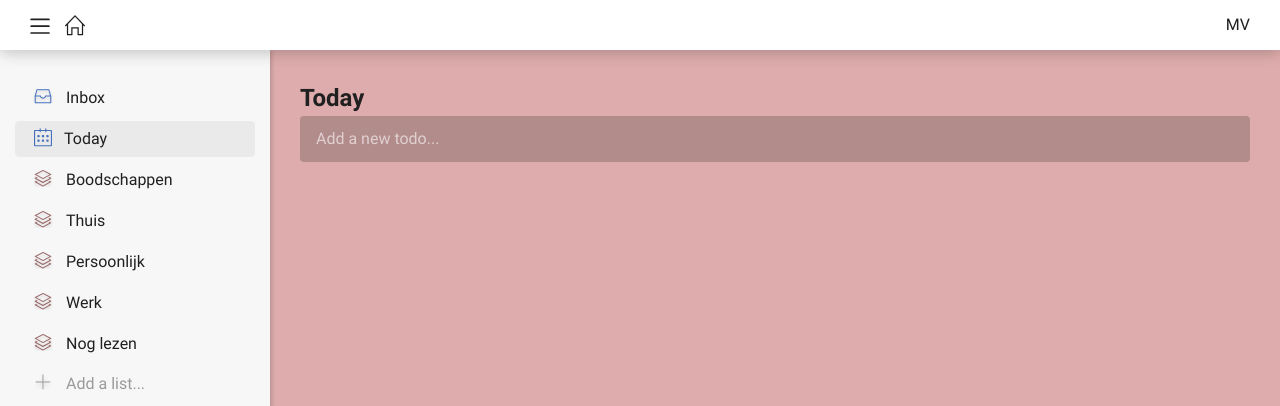
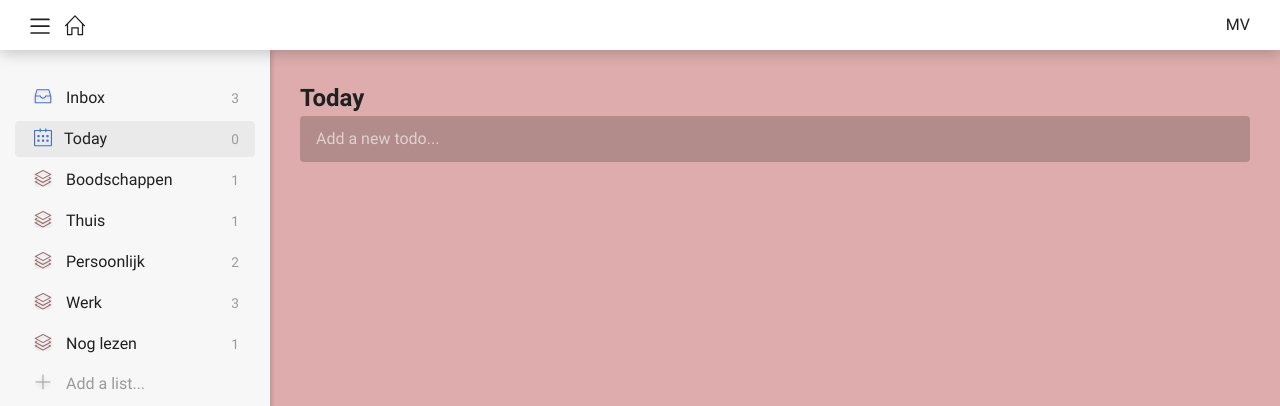
Before and after one commit to corneelonline/vue-3-todoapp, a Vue app: page /app/today in a window 1280 px wide. Shown: the top 406 px of the page. Built offline with nearby package versions, Linux system fonts and the light colour scheme.

Commit message:
Add todo count for each list in the AppSidebar

```diff
--- a/src/components/AppSidebar.vue
+++ b/src/components/AppSidebar.vue
@@ -1,10 +1,25 @@
 <script setup>
-import { ref } from "vue";
+import { ref, computed } from "vue";
 import { RouterLink } from "vue-router";
 import IconInbox from "./icons/IconInbox.vue";
 import IconCalendar from "./icons/IconCalendar.vue";
 import IconList from "./icons/IconList.vue";
 import IconAdd from "./icons/IconAdd.vue";
+import { useTodoStore } from "../stores/TodoStore";
+
+const todoStore = useTodoStore();
+todoStore.fetchTodos();
+const todoCount = computed(() => {
+  return (listId) => {
+    let todos;
+    if (listId === "today") {
+      todos = todoStore.todosOpenToday();
+    } else {
+      todos = todoStore.todosOpen(listId);
+    }
+    return todos.length;
+  };
+});
 
 // eslint-disable-next-line no-unused-vars
 const props = defineProps({
@@ -30,14 +45,17 @@ const handleSubmit = () => {
       <li class="inbox">
         <span class="icon"><IconInbox /></span>
         <RouterLink to="/app/list/inbox">Inbox</RouterLink>
+        <span class="todo-count">{{ todoCount("inbox") }}</span>
       </li>
       <li class="today">
         <span class="icon"><IconCalendar /></span>
         <RouterLink to="/app/today">Today</RouterLink>
+        <span class="todo-count">{{ todoCount("today") }}</span>
       </li>
       <li v-for="list in lists" :key="list.id" class="user-defined">
         <span class="icon"><IconList /></span>
         <RouterLink :to="`/app/list/${list.id}`">{{ list.title }}</RouterLink>
+        <span class="todo-count">{{ todoCount(list.id) }}</span>
       </li>
     </ul>
     <form class="add-list" @submit.prevent="handleSubmit">
@@ -105,6 +123,7 @@ li {
 li a {
   text-decoration: none;
   display: block;
+  flex-grow: 1;
 }
 
 li span.icon {
@@ -130,6 +149,11 @@ li:has(.router-link-active) {
   background-color: var(--color-bg-list-active);
   border: 1px solid var(--color-bg-list-active);
   border-radius: 4px;
+}
+
+li span.todo-count {
+  color: var(--color-text-lighter);
+  font-size: 85%;
 }
 
 form.add-list .form-field {
--- a/src/data/todos.json
+++ b/src/data/todos.json
@@ -75,7 +75,7 @@
     "id": "989ba86c-3a79-11ed-a39b-fbc2df9f22aa",
     "title": "In porta massa mattis",
     "completed": false,
-    "dueDate": "2022-11-24",
+    "dueDate": "2022-11-26",
     "notes": "This is a small description of this todo item.",
     "parentId": "",
     "listId": "63b69fc6-3a79-11ed-b15c-ebf50007dd32"
@@ -93,7 +93,7 @@
     "id": "989ba8a8-3a79-11ed-a39d-f7ac13c269b8",
     "title": "Mauris ante mauris",
     "completed": true,
-    "dueDate": "2022-10-24",
+    "dueDate": "2022-10-26",
     "notes": "",
     "parentId": "",
     "listId": "63b69fc6-3a79-11ed-b15c-ebf50007dd32"
@@ -102,13 +102,13 @@
     "id": "1298e624-3a7b-11ed-973c-a716d0a1dd7d",
     "title": "Mauris ut convallis leo",
     "completed": true,
-    "dueDate": "2022-10-24",
+    "dueDate": "2022-10-26",
     "notes": "",
     "parentId": "",
     "listId": "63b69fc6-3a79-11ed-b15c-ebf50007dd32"
   },
   {
-    "id": "1298e732-3a7b-11ed-973d-241dffefd07b",
+    "id": "1298e732-3a7b-11ed-973d-261dffefd07b",
     "title": "Aliquam erat volutpat",
     "completed": false,
     "dueDate": "",
@@ -120,7 +120,7 @@
     "id": "1298e75a-3a7b-11ed-973e-b37a2d49f317",
     "title": "Etiam in commodo metus",
     "completed": false,
-    "dueDate": "2022-10-24",
+    "dueDate": "2022-10-26",
     "notes": "",
     "parentId": "",
     "listId": "63b69fe4-3a79-11ed-b15d-ffc143520ee5"
--- a/src/stores/TodoStore.js
+++ b/src/stores/TodoStore.js
@@ -1,5 +1,7 @@
 import { defineStore, acceptHMRUpdate } from "pinia";
 import { v4 as uuid } from "uuid";
+
+const currentDate = new Date().toJSON().slice(0, 10);
 
 export const useTodoStore = defineStore("TodoStore", {
   state: () => {
@@ -10,10 +12,30 @@ export const useTodoStore = defineStore("TodoStore", {
     };
   },
   getters: {
-    todosOpen: (state) =>
-      state.todos.filter((todo) => todo.completed === false),
-    todosClosed: (state) =>
-      state.todos.filter((todo) => todo.completed === true),
+    todosOpenToday: (state) => {
+      return () =>
+        state.todos.filter(
+          (todo) => todo.dueDate === currentDate && todo.completed === false
+        );
+    },
+    todosClosedToday: (state) => {
+      return () =>
+        state.todos.filter(
+          (todo) => todo.dueDate === currentDate && todo.completed === true
+        );
+    },
+    todosOpen: (state) => {
+      return (listId) =>
+        state.todos.filter(
+          (todo) => todo.listId === listId && todo.completed === false
+        );
+    },
+    todosClosed: (state) => {
+      return (listId) =>
+        state.todos.filter(
+          (todo) => todo.listId === listId && todo.completed === true
+        );
+    },
     currentDateLong: (state) => {
       const dateOptions = {
         timeZone: "UTC",
@@ -31,16 +53,10 @@ export const useTodoStore = defineStore("TodoStore", {
     },
   },
   actions: {
-    async fetchTodos(listId) {
-      const todos = (await import("@/data/todos.json")).default;
-      this.todos = todos.filter((todo) => todo.listId === listId);
+    async fetchTodos() {
+      this.todos = (await import("@/data/todos.json")).default;
     },
-    async fetchTodosOfToday() {
-      const currentDate = new Date().toJSON().slice(0, 10);
-      const todos = (await import("@/data/todos.json")).default;
-      this.todos = todos.filter((todo) => todo.dueDate === currentDate);
-    },
-    setCurrenTodo(id) {
+    setCurrentTodo(id) {
       this.currentTodo = this.todos.filter((todo) => todo.id === id).pop();
     },
     clearTodo() {
--- a/src/views/ListView.vue
+++ b/src/views/ListView.vue
@@ -25,7 +25,7 @@ listStore.fetchLists().then(() => {
 });
 
 const todoStore = useTodoStore();
-todoStore.fetchTodos(currListId.value);
+todoStore.fetchTodos();
 
 // reload list and todos data on route change
 watch(
@@ -33,7 +33,7 @@ watch(
   async (newId) => {
     currListId.value = newId;
     listStore.setCurrentList(currListId.value);
-    todoStore.fetchTodos(currListId.value);
+    todoStore.fetchTodos();
   }
 );
 
@@ -47,9 +47,9 @@ const addNewTodo = (value) => {
 };
 
 const toggleItem = (itemId) => {
-  todoStore.setCurrenTodo(itemId);
+  todoStore.setCurrentTodo(itemId);
   todoStore.toggleCompleted();
-  todoStore.fetchTodos(currListId.value);
+  todoStore.fetchTodos();
 };
 
 const deleteItem = () => {
@@ -58,13 +58,13 @@ const deleteItem = () => {
 };
 
 const editItem = (itemId) => {
-  todoStore.setCurrenTodo(itemId);
+  todoStore.setCurrentTodo(itemId);
   todoStore.setEditMode(true);
 };
 
 const closeEditPane = () => {
   todoStore.setEditMode(false);
-  todoStore.fetchTodos(currListId.value);
+  todoStore.fetchTodos();
 };
 </script>
 
@@ -89,17 +89,20 @@ const closeEditPane = () => {
           <div class="todo-items">
             <AddTodo @newTodo="addNewTodo" />
             <TodoItem
-              v-for="item in todoStore.todosOpen"
+              v-for="item in todoStore.todosOpen(currListId)"
               :key="item.id"
               :item="item"
               @toggleCompleted="toggleItem"
               @editTodo="editItem"
             />
           </div>
-          <div v-if="todoStore.todosClosed.length" class="todo-items">
-            <CompletedCount :count="todoStore.todosClosed.length" />
+          <div
+            v-if="todoStore.todosClosed(currListId).length"
+            class="todo-items"
+          >
+            <CompletedCount :count="todoStore.todosClosed(currListId).length" />
             <TodoItem
-              v-for="item in todoStore.todosClosed"
+              v-for="item in todoStore.todosClosed(currListId)"
               :key="item.id"
               :item="item"
               @toggleCompleted="toggleItem"
--- a/src/views/TodayView.vue
+++ b/src/views/TodayView.vue
@@ -17,7 +17,7 @@ const listStore = useListStore();
 listStore.fetchLists();
 
 const todoStore = useTodoStore();
-todoStore.fetchTodosOfToday();
+todoStore.fetchTodos();
 
 const addNewList = (value) => {
   listStore.addList(value);
@@ -30,9 +30,9 @@ const addNewTodo = (value) => {
 };
 
 const toggleItem = (itemId) => {
-  todoStore.fetchTodo(itemId);
+  todoStore.setCurrentTodo(itemId);
   todoStore.toggleCompleted();
-  todoStore.fetchTodosOfToday();
+  todoStore.fetchTodos();
 };
 
 const deleteItem = () => {
@@ -41,13 +41,13 @@ const deleteItem = () => {
 };
 
 const editItem = (itemId) => {
-  todoStore.setCurrenTodo(itemId);
+  todoStore.setCurrentTodo(itemId);
   todoStore.setEditMode(true);
 };
 
 const closeEditPane = () => {
   todoStore.setEditMode(false);
-  todoStore.fetchTodosOfToday();
+  todoStore.fetchTodos();
 };
 
 const getListTitle = (listId) => {
@@ -72,7 +72,7 @@ const getListTitle = (listId) => {
           <div class="todo-items">
             <AddTodo @newTodo="addNewTodo" />
             <TodoItem
-              v-for="item in todoStore.todosOpen"
+              v-for="item in todoStore.todosOpenToday()"
               :key="item.id"
               :item="item"
               :listTitle="getListTitle(item.listId)"
@@ -80,10 +80,10 @@ const getListTitle = (listId) => {
               @editTodo="editItem"
             />
           </div>
-          <div v-if="todoStore.todosClosed.length" class="todo-items">
-            <CompletedCount :count="todoStore.todosClosed.length" />
+          <div v-if="todoStore.todosClosedToday().length" class="todo-items">
+            <CompletedCount :count="todoStore.todosClosedToday().length" />
             <TodoItem
-              v-for="item in todoStore.todosClosed"
+              v-for="item in todoStore.todosClosedToday()"
               :key="item.id"
               :item="item"
               :listTitle="getListTitle(item.listId)"
```
